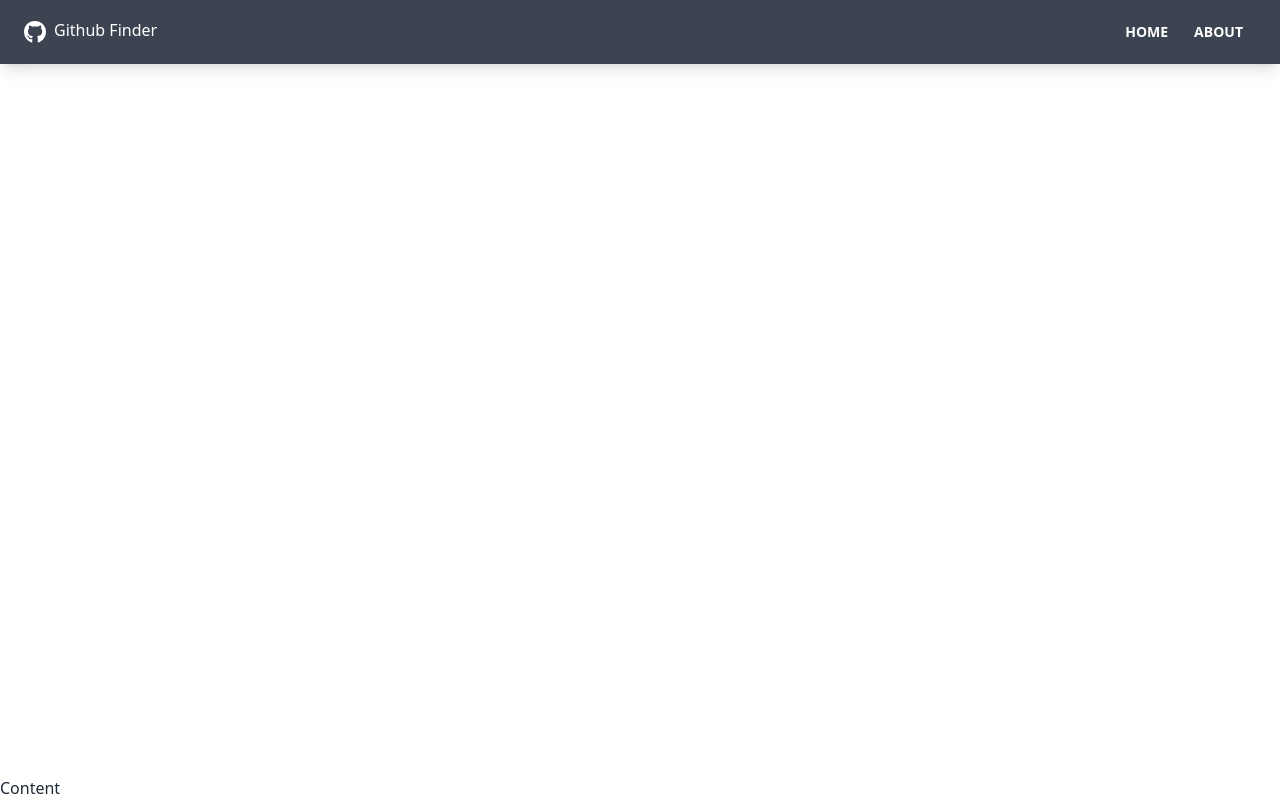
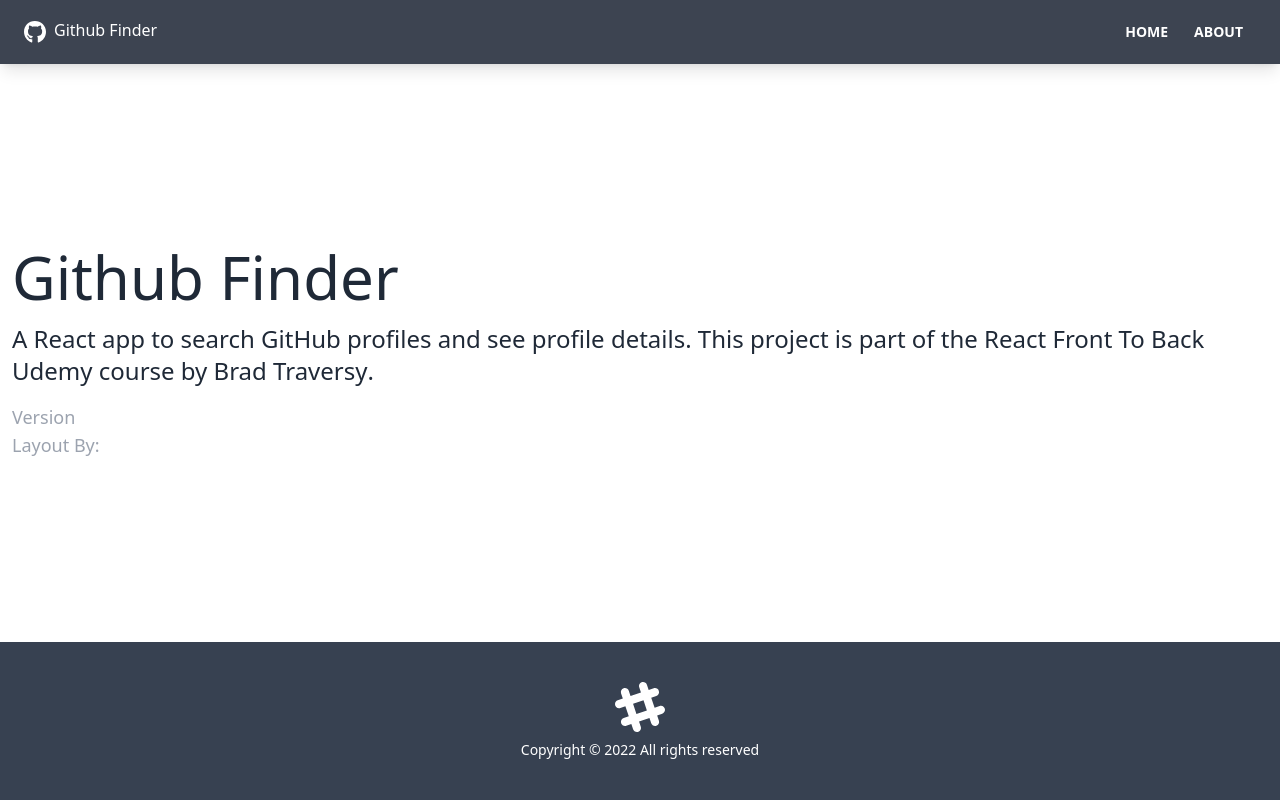
Before and after one commit to ss12932/github-finder-react, a React (Create React App) app: page /about in a window 1280 px wide. Built offline with nearby package versions, Linux system fonts and the light colour scheme; the HTML template or start-up script is replaced by a standard one.

Commit message:
routes done + notfound page

```diff
--- a/src/App.js
+++ b/src/App.js
@@ -1,12 +1,24 @@
-import { BrowserRouter as Router, Route } from 'react-router-dom';
+import { BrowserRouter as Router, Route, Routes } from 'react-router-dom';
 import Navbar from './components/layout/Navbar';
+import Footer from './components/layout/Footer';
+import Home from './pages/Home';
+import About from './pages/About';
+import NotFound from './pages/NotFound';
 
 function App() {
   return (
     <Router>
       <div className='flex flex-col justify-between h-screen'>
         <Navbar />
-        <main>Content</main>
+        <main className='container mx-auto px-3 pb-12'>
+          <Routes>
+            <Route path='/' element={<Home />} />
+            <Route path='/about' element={<About />} />
+            <Route path='/notfound' element={<NotFound />} />
+            <Route path='/*' element={<NotFound />} />
+          </Routes>
+        </main>
+        <Footer />
       </div>
     </Router>
   );
--- /dev/null
+++ b/src/components/layout/Footer.jsx
@@ -0,0 +1,23 @@
+function Footer() {
+  const footerYear = new Date().getFullYear();
+  return (
+    <div className='footer p-10 bg-gray-700 text-primary-content footer-center'>
+      <div>
+        <svg
+          width='50'
+          height='50'
+          viewBox='0 0 24 24'
+          xmlns='http://www.w3.org/2000/svg'
+          fillRule='evenodd'
+          clipRule='evenodd'
+          className='inline-block fill-current'
+        >
+          <path d='M22.672 15.226l-2.432.811.841 2.515c.33 1.019-.209 2.127-1.23 2.456-1.15.325-2.148-.321-2.463-1.226l-.84-2.518-5.013 1.677.84 2.517c.391 1.203-.434 2.542-1.831 2.542-.88 0-1.601-.564-1.86-1.314l-.842-2.516-2.431.809c-1.135.328-2.145-.317-2.463-1.229-.329-1.018.211-2.127 1.231-2.456l2.432-.809-1.621-4.823-2.432.808c-1.355.384-2.558-.59-2.558-1.839 0-.817.509-1.582 1.327-1.846l2.433-.809-.842-2.515c-.33-1.02.211-2.129 1.232-2.458 1.02-.329 2.13.209 2.461 1.229l.842 2.515 5.011-1.677-.839-2.517c-.403-1.238.484-2.553 1.843-2.553.819 0 1.585.509 1.85 1.326l.841 2.517 2.431-.81c1.02-.33 2.131.211 2.461 1.229.332 1.018-.21 2.126-1.23 2.456l-2.433.809 1.622 4.823 2.433-.809c1.242-.401 2.557.484 2.557 1.838 0 .819-.51 1.583-1.328 1.847m-8.992-6.428l-5.01 1.675 1.619 4.828 5.011-1.674-1.62-4.829z'></path>
+        </svg>
+        <p>Copyright &copy; {footerYear} All rights reserved</p>
+      </div>
+    </div>
+  );
+}
+
+export default Footer;
--- /dev/null
+++ b/src/pages/About.jsx
@@ -0,0 +1,31 @@
+function About() {
+  return (
+    <div>
+      <h1 className='text-6xl mb-4'>Github Finder</h1>
+      <p className='mb-4 text-2xl font-light'>
+        A React app to search GitHub profiles and see profile details. This
+        project is part of the
+        <a href='https://www.udemy.com/course/modern-react-front-to-back/'>
+          {' '}
+          React Front To Back
+        </a>{' '}
+        Udemy course by
+        <strong>
+          <a href='https://traversymedia.com'> Brad Traversy</a>
+        </strong>
+        .
+      </p>
+      <p className='text-lg text-gray-400'>
+        Version <span className='text-white'>1.0.0</span>
+      </p>
+      <p className='text-lg text-gray-400'>
+        Layout By:
+        <a className='text-white' href='https://twitter.com/hassibmoddasser'>
+          Hassib Moddasser
+        </a>
+      </p>
+    </div>
+  );
+}
+
+export default About;
--- /dev/null
+++ b/src/pages/Home.jsx
@@ -0,0 +1,9 @@
+function Home() {
+  return (
+    <div>
+      <h1 className='text-6xl'>Welcome!</h1>
+    </div>
+  );
+}
+
+export default Home;
--- /dev/null
+++ b/src/pages/NotFound.jsx
@@ -0,0 +1,20 @@
+import { FaHome } from 'react-icons/fa';
+import { Link } from 'react-router-dom';
+function NotFound() {
+  return (
+    <div className='hero'>
+      <div className='text-center hero-content'>
+        <div className='max-w-lg'>
+          <h1 className='text-8xl font-bold mb-8'>Oops!</h1>
+          <p className='text-5xl mb-8'>404 - Page not found!</p>
+          <Link to='/' className='btn btn-primary btn-lg'>
+            <FaHome className='mr-2' />
+            Back to Home
+          </Link>
+        </div>
+      </div>
+    </div>
+  );
+}
+
+export default NotFound;
```
